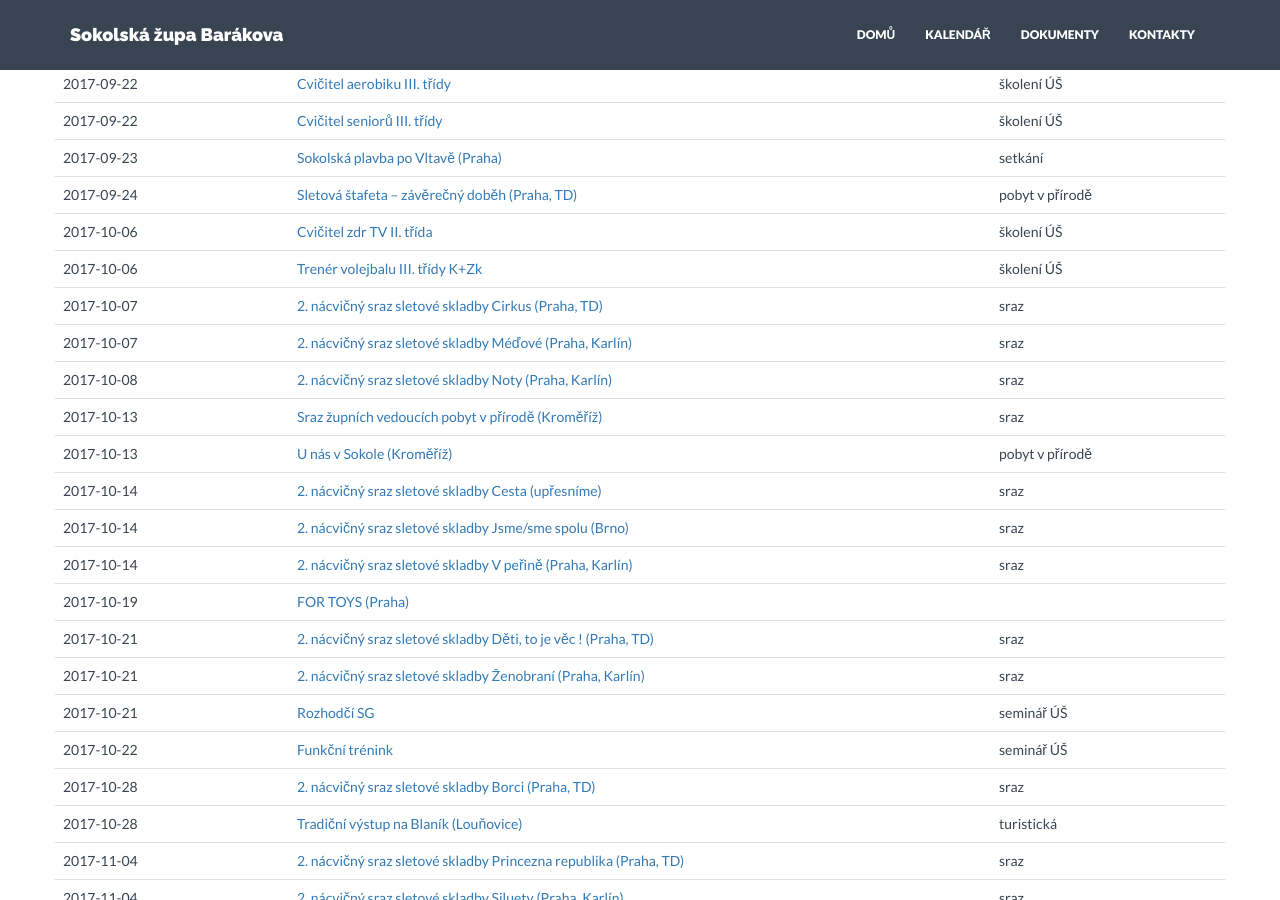
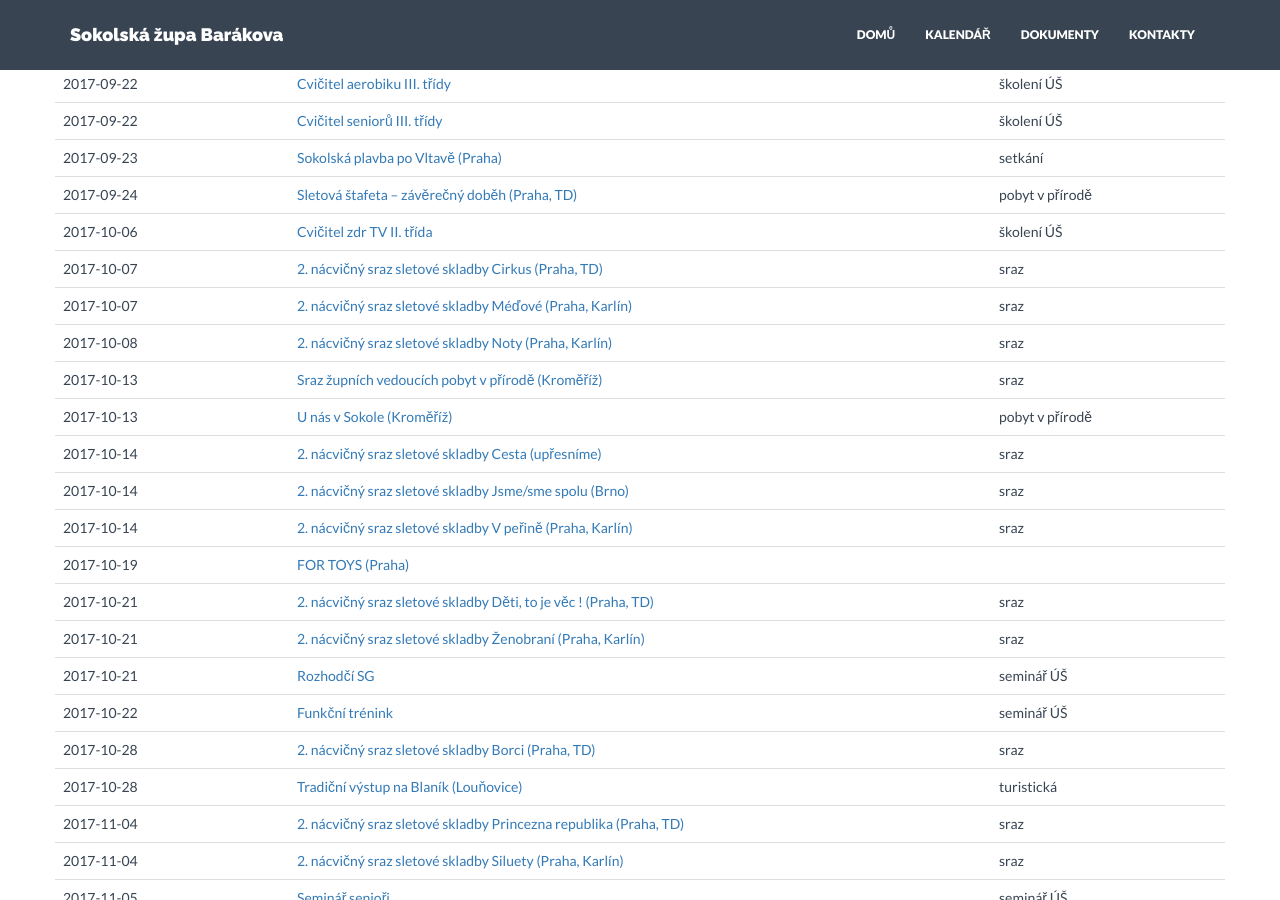
Before and after one commit to milanhybner/zbarakova.cz, a Jekyll site: the page built from akce.md, in a window 1280 px wide and 900 px high, scrolled down 3794 px. Built offline with Jekyll 4.4.1, drawn with Linux system fonts in a browser that asks for light colours; nearby versions of some CDN libraries.

Commit message:
opravena termínová listina

```diff
--- a/_data/akce.yaml
+++ b/_data/akce.yaml
@@ -589,12 +589,6 @@
   druh: školení ÚŠ
 
 
-- datum: 2017-10-06
-  nazev: Trenér volejbalu III. třídy K+Zk
-  url:
-  druh: školení ÚŠ
-
-
 - datum: 2017-10-07
   nazev: 2. nácvičný sraz sletové skladby Cirkus (Praha, TD)
   url:
```
Also changed, not shown: 1 other file.
